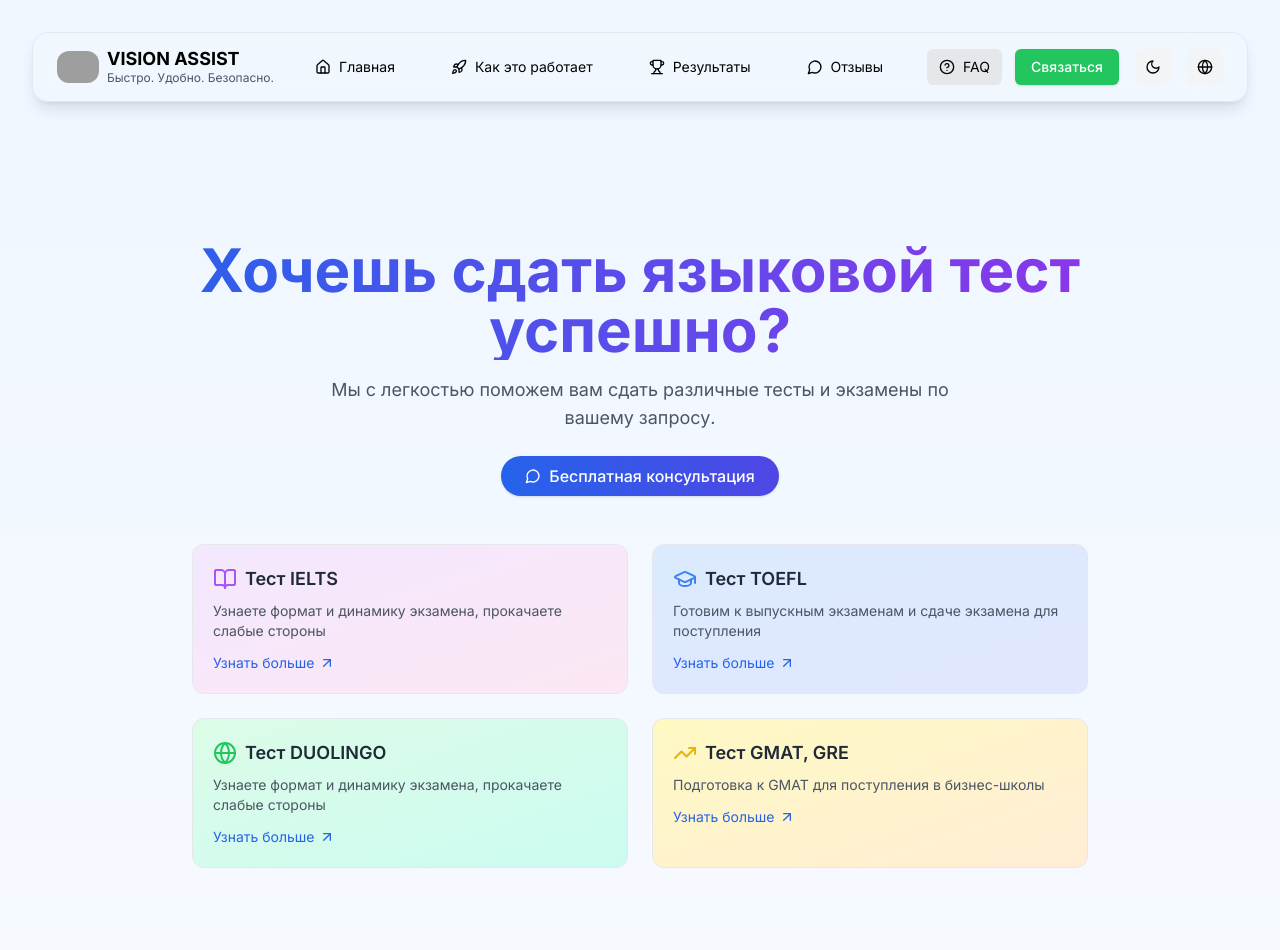
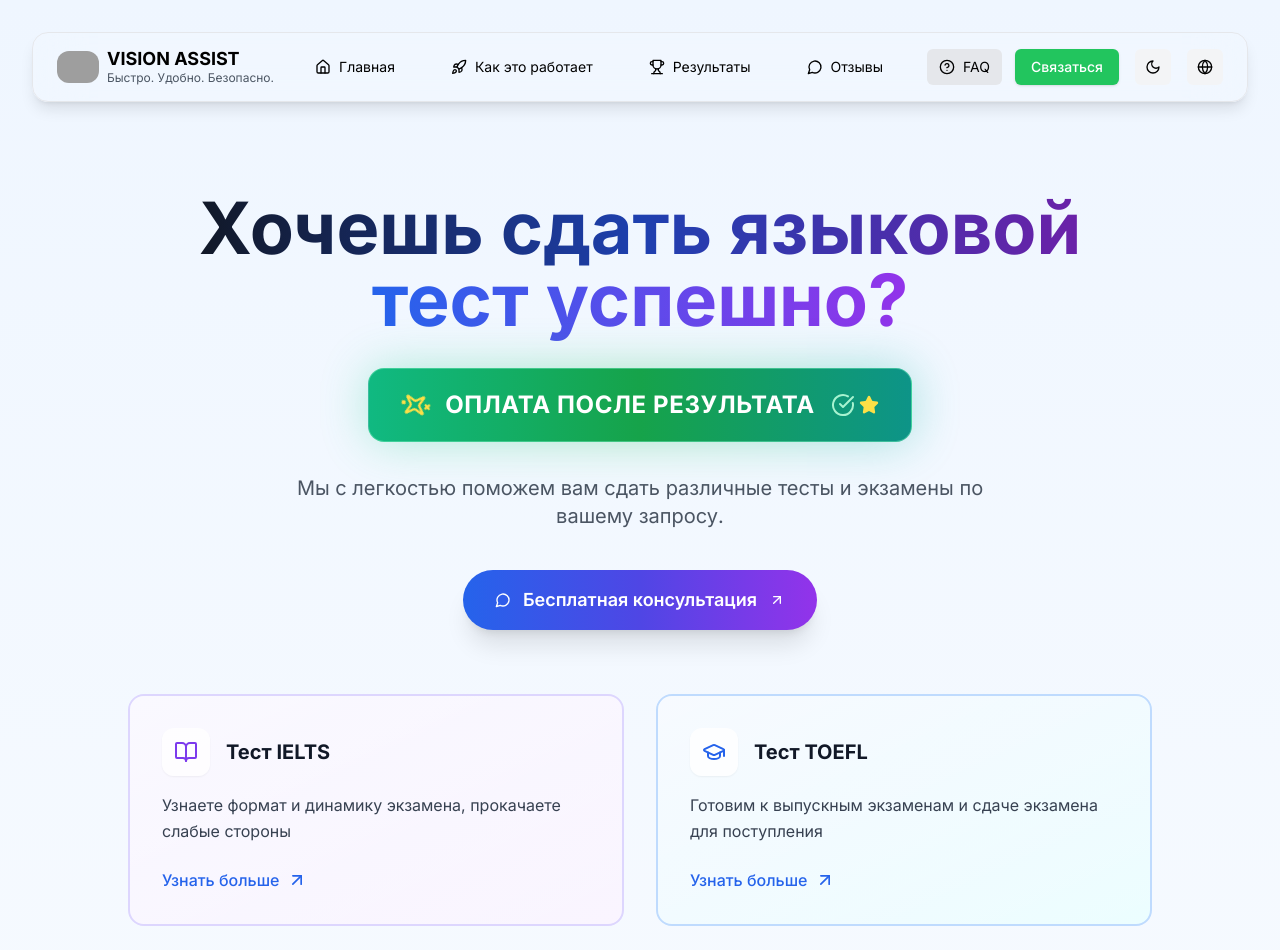
Before and after one commit to muhammadov-q/toeflassist, a Next.js app: page / in a window 1280 px wide. Shown: the top 950 px of the page. Built offline with nearby package versions, Linux system fonts and the light colour scheme; grey boxes are pictures that could not be loaded.

Commit message:
Update Hero

```diff
--- a/components/hero.tsx
+++ b/components/hero.tsx
@@ -2,39 +2,56 @@
 
 import { useEffect } from "react"
 import { motion, useAnimation } from "framer-motion"
-import { ArrowUpRight, BookOpen, GraduationCap, Globe, TrendingUp, MessageCircle } from "lucide-react"
+import {
+  ArrowUpRight,
+  BookOpen,
+  GraduationCap,
+  Globe,
+  TrendingUp,
+  MessageCircle,
+  CheckCircle,
+  Sparkles,
+  Star,
+} from "lucide-react"
 import { useInView } from "react-intersection-observer"
 import { Button } from "@/components/ui/button"
-import Link from "next/link"
 
 const features = [
   {
     title: "Тест IELTS",
     description: "Узнаете формат и динамику экзамена, прокачаете слабые стороны",
     icon: BookOpen,
-    gradient: "from-purple-100 to-pink-100 dark:from-purple-900 dark:to-pink-900",
-    iconColor: "text-purple-500 dark:text-purple-400",
+    gradient: "from-violet-50 to-purple-50 dark:from-violet-950 dark:to-purple-950",
+    iconColor: "text-violet-600 dark:text-violet-400",
+    borderColor: "border-violet-200 dark:border-violet-800",
+    hoverColor: "hover:border-violet-300 dark:hover:border-violet-600",
   },
   {
     title: "Тест TOEFL",
     description: "Готовим к выпускным экзаменам и сдаче экзамена для поступления",
     icon: GraduationCap,
-    gradient: "from-blue-100 to-indigo-100 dark:from-blue-900 dark:to-indigo-900",
-    iconColor: "text-blue-500 dark:text-blue-400",
+    gradient: "from-blue-50 to-cyan-50 dark:from-blue-950 dark:to-cyan-950",
+    iconColor: "text-blue-600 dark:text-blue-400",
+    borderColor: "border-blue-200 dark:border-blue-800",
+    hoverColor: "hover:border-blue-300 dark:hover:border-blue-600",
   },
   {
     title: "Тест DUOLINGO",
     description: "Узнаете формат и динамику экзамена, прокачаете слабые стороны",
     icon: Globe,
-    gradient: "from-green-100 to-teal-100 dark:from-green-900 dark:to-teal-900",
-    iconColor: "text-green-500 dark:text-green-400",
+    gradient: "from-emerald-50 to-teal-50 dark:from-emerald-950 dark:to-teal-950",
+    iconColor: "text-emerald-600 dark:text-emerald-400",
+    borderColor: "border-emerald-200 dark:border-emerald-800",
+    hoverColor: "hover:border-emerald-300 dark:hover:border-emerald-600",
   },
   {
     title: "Тест GMAT, GRE",
     description: "Подготовка к GMAT для поступления в бизнес-школы",
     icon: TrendingUp,
-    gradient: "from-yellow-100 to-orange-100 dark:from-yellow-900 dark:to-orange-900",
-    iconColor: "text-yellow-500 dark:text-yellow-400",
+    gradient: "from-amber-50 to-orange-50 dark:from-amber-950 dark:to-orange-950",
+    iconColor: "text-amber-600 dark:text-amber-400",
+    borderColor: "border-amber-200 dark:border-amber-800",
+    hoverColor: "hover:border-amber-300 dark:hover:border-amber-600",
   },
 ]
 
@@ -58,16 +75,20 @@ export default function Hero() {
       y: 0,
       transition: {
         delayChildren: 0.3,
-        staggerChildren: 0.2,
+        staggerChildren: 0.15,
       },
     },
   }
 
   const itemVariants = {
-    hidden: { y: 20, opacity: 0 },
+    hidden: { y: 30, opacity: 0 },
     visible: {
       y: 0,
       opacity: 1,
+      transition: {
+        duration: 0.6,
+        ease: "easeOut",
+      },
     },
   }
 
@@ -79,30 +100,89 @@ export default function Hero() {
   }
 
   return (
-    <section id="hero" className="relative mb-20 pt-6 lg:pt-20 overflow-hidden">
-      <div className="max-w-6xl mx-auto px-4 sm:px-6 lg:px-8">
+    <section
+      id="hero"
+      className="relative py-4 lg:py-8 overflow-hidden rounded-2xl animate-fade-in-up"
+    >
+      {/* Background decoration */}
+      <div className="absolute inset-0 bg-grid-gray-100/50 dark:bg-grid-gray-800/50 [mask-image:radial-gradient(ellipse_at_center,transparent_20%,black)]" />
+
+      <div className="relative max-w-7xl mx-auto px-4 sm:px-6 lg:px-8">
         <motion.div
-          className="text-center mb-12"
+          className="text-center mb-16"
+          initial={{ opacity: 0, y: 30 }}
+          animate={{ opacity: 1, y: 0 }}
+          transition={{ duration: 0.8, ease: "easeOut" }}
+        >
+          {/* Main Headline */}
+          <motion.h1
+            className="text-4xl sm:text-5xl lg:text-6xl xl:text-7xl font-bold leading-tight mb-8"
             initial={{ opacity: 0, y: 20 }}
             animate={{ opacity: 1, y: 0 }}
-          transition={{ duration: 0.8 }}
+            transition={{ duration: 0.8, delay: 0.2 }}
           >
-          <h1 className="text-4xl sm:text-5xl md:text-6xl font-bold bg-gradient-to-r from-blue-600 to-purple-600 dark:from-blue-400 dark:to-purple-400 bg-clip-text text-transparent leading-tight mb-4">
-            Хочешь сдать языковой тест успешно?
-          </h1>
-          <p className="text-lg text-gray-600 dark:text-gray-300 mb-6 max-w-2xl mx-auto">
+            <span className="bg-gradient-to-r from-gray-900 via-blue-800 to-purple-800 dark:from-white dark:via-blue-200 dark:to-purple-200 bg-clip-text text-transparent">
+              Хочешь сдать языковой
+            </span>
+            <br />
+            <span className="bg-gradient-to-r from-blue-600 to-purple-600 dark:from-blue-400 dark:to-purple-400 bg-clip-text text-transparent">
+              тест успешно?
+            </span>
+          </motion.h1>
+
+          {/* Highlighted Hook - Payment After Results */}
+          <motion.div
+            initial={{ scale: 0.8, opacity: 0 }}
+            animate={{ scale: 1, opacity: 1 }}
+            transition={{ duration: 0.7, delay: 0.4, ease: "easeOut" }}
+            className="relative inline-block mb-8"
+          >
+            <div className="absolute inset-0 bg-gradient-to-r from-emerald-400 via-green-500 to-teal-500 rounded-2xl blur-xl opacity-25 animate-pulse" />
+            <div className="relative bg-gradient-to-r from-emerald-500 via-green-600 to-teal-600 text-white px-8 py-5 rounded-2xl border border-emerald-300/50 transform transition-all duration-300">
+              <div className="flex items-center justify-center gap-4">
+                <motion.div
+                  animate={{ rotate: 360 }}
+                  transition={{ duration: 3, repeat: Number.POSITIVE_INFINITY, ease: "linear" }}
+                  className="flex-shrink-0"
+                >
+                  <Sparkles className="h-7 w-7 text-yellow-300 drop-shadow-sm" />
+                </motion.div>
+                <span className="text-xl lg:text-2xl font-bold tracking-wide">ОПЛАТА ПОСЛЕ РЕЗУЛЬТАТА</span>
+                <div className="flex items-center gap-1">
+                  <CheckCircle className="h-6 w-6 text-emerald-200" />
+                  <Star className="h-5 w-5 text-yellow-300 fill-current" />
+                </div>
+              </div>
+            </div>
+          </motion.div>
+
+          <motion.p
+            className="text-lg lg:text-xl text-gray-600 dark:text-gray-300 mb-10 max-w-3xl mx-auto leading-relaxed"
+            initial={{ opacity: 0, y: 20 }}
+            animate={{ opacity: 1, y: 0 }}
+            transition={{ duration: 0.8, delay: 0.6 }}
+          >
             Мы с легкостью поможем вам сдать различные тесты и экзамены по вашему запросу.
-          </p>
+            <br />
+          </motion.p>
+
+          <motion.div
+            initial={{ opacity: 0, y: 20 }}
+            animate={{ opacity: 1, y: 0 }}
+            transition={{ duration: 0.8, delay: 0.8 }}
+          >
             <Button
               size="lg"
               onClick={scrollToContacts}
-            className="group relative text-base font-medium px-6 py-2.5 rounded-full bg-gradient-to-r from-blue-600 to-indigo-600 text-white transition-all duration-200 hover:translate-y-[-1px] hover:shadow-md"
+              className="group relative text-lg font-semibold px-8 py-4 h-auto rounded-full bg-gradient-to-r from-blue-600 via-indigo-600 to-purple-600 text-white shadow-xl transition-all duration-300 hover:shadow-2xl hover:scale-105 hover:from-blue-700 hover:via-indigo-700 hover:to-purple-700"
             >
-            <span className="flex items-center justify-center gap-2">
-              <MessageCircle className="h-4 w-4 transition-transform duration-200 group-hover:scale-110" />
+              <span className="flex items-center justify-center gap-3">
+                <MessageCircle className="h-5 w-5 transition-transform duration-300" />
                 Бесплатная консультация
+                <ArrowUpRight className="h-5 w-5 transition-transform duration-300" />
               </span>
             </Button>
+          </motion.div>
         </motion.div>
 
         <motion.div
@@ -110,31 +190,60 @@ export default function Hero() {
           variants={containerVariants}
           initial="hidden"
           animate={controls}
-          className="grid grid-cols-1 md:grid-cols-2 gap-6 max-w-4xl mx-auto"
+          className="grid grid-cols-1 md:grid-cols-2 gap-6 lg:gap-8 max-w-5xl mx-auto"
         >
           {features.map((feature, index) => (
-            <motion.div key={index} variants={itemVariants} className="relative overflow-hidden group">
-              <Link
+            <motion.div key={index} variants={itemVariants} className="relative group">
+              <a
                 href="https://t.me/toeflassist"
                 target="_blank"
                 rel="noopener noreferrer"
-                className={`block border border-gray-200 dark:border-gray-700 rounded-xl p-5 bg-gradient-to-br ${feature.gradient} transition-all duration-300 hover:shadow-lg hover:border-blue-300 dark:hover:border-blue-500 h-full`}
+                className={`block relative overflow-hidden rounded-2xl p-6 lg:p-8 bg-gradient-to-br ${feature.gradient} border-2 ${feature.borderColor} ${feature.hoverColor} transition-all duration-300 hover:shadow-xl hover:shadow-gray-200/50 dark:hover:shadow-gray-800/50 hover:-translate-y-1 h-full group-hover:scale-[1.02]`}
               >
-                <div className="flex items-center mb-2">
-                  <feature.icon className={`h-6 w-6 ${feature.iconColor} mr-2`} aria-hidden="true" />
-                  <h3 className="text-lg font-semibold text-gray-800 dark:text-white">{feature.title}</h3>
+                {/* Subtle background pattern */}
+                <div className="absolute inset-0 bg-gradient-to-br from-white/50 to-transparent dark:from-white/5 dark:to-transparent" />
+
+                <div className="relative">
+                  <div className="flex items-center mb-4">
+                    <div
+                      className={`p-3 rounded-xl bg-white/80 dark:bg-gray-800/80 shadow-sm mr-4 transition-transform duration-300 group-hover:scale-110`}
+                    >
+                      <feature.icon className={`h-6 w-6 ${feature.iconColor}`} aria-hidden="true" />
                     </div>
-                <p className="text-gray-600 dark:text-gray-300 text-sm mb-3">{feature.description}</p>
-                <div className="flex items-center text-blue-600 dark:text-blue-400 text-sm group-hover:underline">
-                  <span className="mr-1">Узнать больше</span>
+                    <h3 className="text-xl font-bold text-gray-900 dark:text-white">{feature.title}</h3>
+                  </div>
+
+                  <p className="text-gray-700 dark:text-gray-300 text-base leading-relaxed mb-6">
+                    {feature.description}
+                  </p>
+
+                  <div className="flex items-center text-blue-600 dark:text-blue-400 font-medium group-hover:text-blue-700 dark:group-hover:text-blue-300 transition-colors duration-300">
+                    <span className="mr-2">Узнать больше</span>
                     <ArrowUpRight
-                    className="h-4 w-4 transition-transform duration-300 group-hover:translate-x-1 group-hover:-translate-y-1"
+                      className="h-5 w-5 transition-transform duration-300 group-hover:translate-x-1 group-hover:-translate-y-1"
                       aria-hidden="true"
                     />
                   </div>
-              </Link>
+                </div>
+              </a>
             </motion.div>
           ))}
+        </motion.div>
+
+        {/* Trust indicators */}
+        <motion.div
+          initial={{ opacity: 0, y: 30 }}
+          animate={{ opacity: 1, y: 0 }}
+          transition={{ duration: 0.8, delay: 1.2 }}
+          className="text-center mt-16 pt-8 border-t border-gray-200 dark:border-gray-800"
+        >
+          <p className="text-sm text-gray-500 dark:text-gray-400 mb-4">Более 1000+ успешных студентов</p>
+          <div className="flex items-center justify-center gap-2">
+            {[...Array(5)].map((_, i) => (
+              <Star key={i} className="h-5 w-5 text-yellow-400 fill-current" />
+            ))}
+            <span className="ml-2 text-sm font-medium text-gray-600 dark:text-gray-300">4.9/5 рейтинг</span>
+          </div>
         </motion.div>
       </div>
     </section>
--- a/components/how-it-works.tsx
+++ b/components/how-it-works.tsx
@@ -91,7 +91,7 @@ export default function HowItWorks() {
   }
 
   return (
-    <section id="how-it-works" className="mb-20 opacity-100 animate-fade-in-up px-4 sm:px-6 lg:px-8">
+    <section id="how-it-works" className="mb-20 opacity-100 animate-fade-in-up px-4 mt-2.5 sm:px-6 lg:px-8">
       <h2 className="text-4xl sm:text-5xl font-bold text-center mb-16 bg-gradient-to-r from-blue-600 to-purple-600 dark:from-blue-400 dark:to-purple-400 bg-clip-text text-transparent">
         Шаги для отличной сдачи экзамена
       </h2>
--- a/components/testimonials.tsx
+++ b/components/testimonials.tsx
@@ -51,7 +51,7 @@ export default function Testimonials() {
             animate={{ opacity: 1, x: 0 }}
             exit={{ opacity: 0, x: -20 }}
             transition={{ duration: 0.3 }}
-            className="bg-white/50 dark:bg-gray-900/50 backdrop-blur-sm rounded-2xl p-8 shadow-lg"
+            className="bg-white/50 dark:bg-gray-900/50 backdrop-blur-sm rounded-2xl p-8 border-2 border-[#1e3a8a] dark:border-blue-400 shadow-lg"
           >
             <div className="grid md:grid-cols-[auto,1fr] gap-6 items-start">
               <div className="flex flex-col items-center md:items-start">
```
Lines whose indentation alone changed are shown as unchanged.
